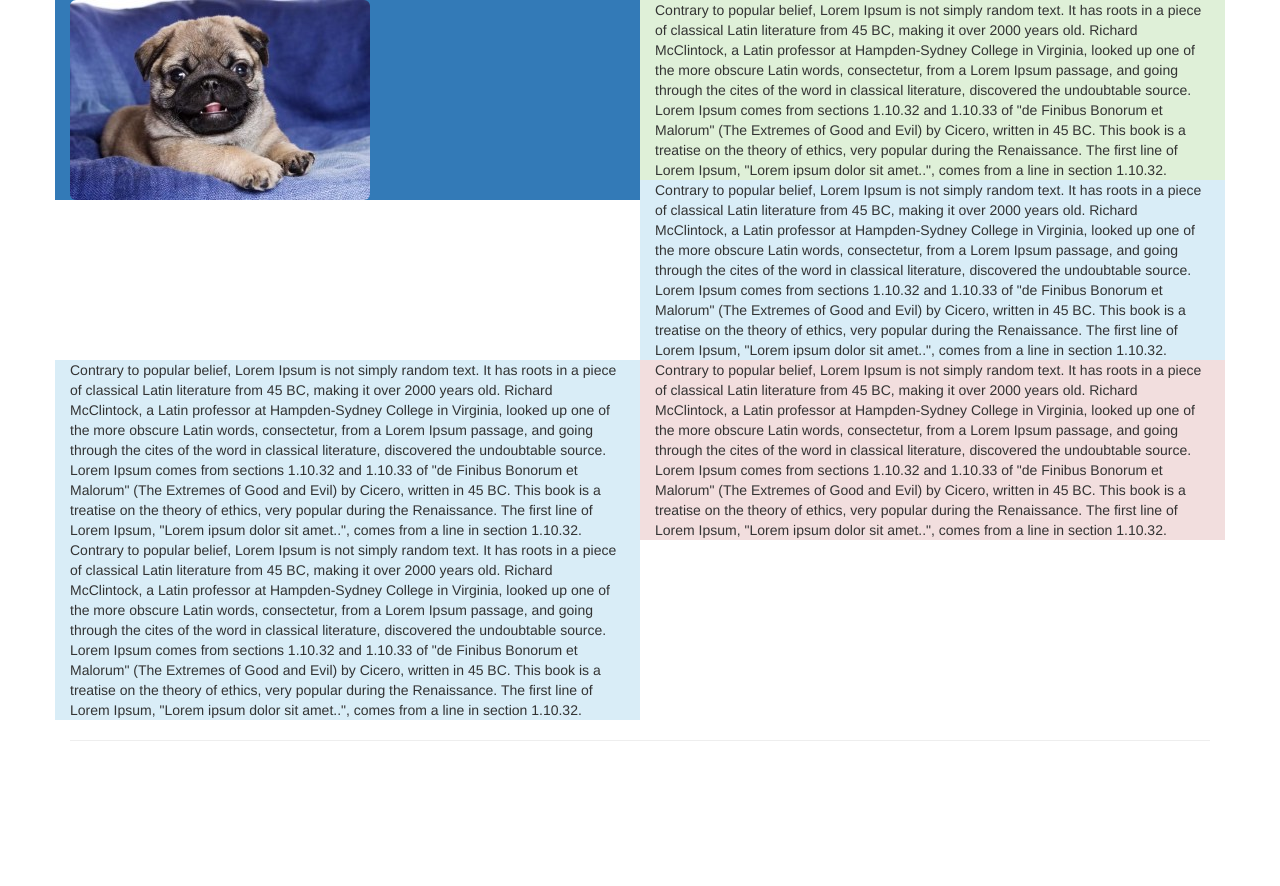
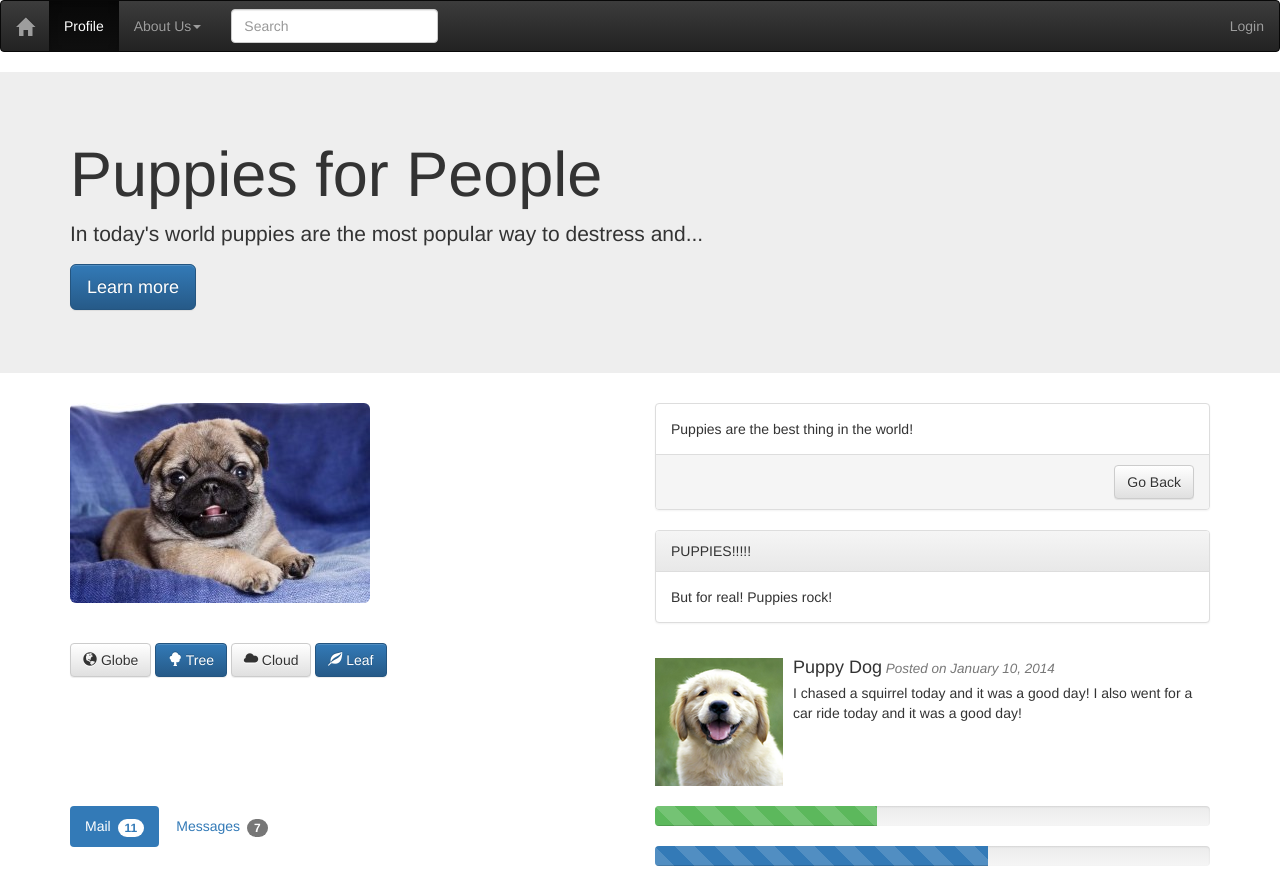
Before and after one commit to bevans21/bevans21.github.io, a plain HTML site: page other projects/twitter bootstrap/index.html in a window 1280 px wide. Before the commit the page ends 800 px from the top, so only its background shows below. Drawn offline with nearby package versions, Linux system fonts and the light colour scheme.

Commit message:
index changes

```diff
--- a/other projects/twitter bootstrap/index.html
+++ b/other projects/twitter bootstrap/index.html
@@ -12,66 +12,135 @@
 
 <body>
 
+      <nav role="navigation" class="navbar navbar-inverse">
+        <div class="navbar-header">
+            <button type="button" data-target="#navbarCollapse" data-toggle="collapse" class="navbar-toggle">
+                <span class="sr-only">Toggle navigation</span>
+                <span class="icon-bar"></span>
+                <span class="icon-bar"></span>
+                <span class="icon-bar"></span>
+            </button>
+        <a href="#" class="navbar-brand glyphicon glyphicon-home"></a>
+        </div>
+    <!-- Collection of nav links, forms, and other content for toggling -->
+        <div id="navbarCollapse" class="collapse navbar-collapse">
+            <ul class="nav navbar-nav">
+                <li class="active"><a href="#">Profile</a></li>
+                <li class="dropdown">
+                    <a data-toggle="dropdown" class="dropdown-toggle" href="#">About Us<b class="caret"></b></a>
+                    <ul role="menu" class="dropdown-menu">
+                        <li><a href="#">Puppies</a></li>
+                        <li><a href="#">Visiting Hours</a></li>
+                        <li><a href="#">Adopt</a></li>
+                        <li class="divider"></li>
+                        <li><a href="#">Contact Us</a></li>
+                    </ul>
+                </li>
+            </ul>
+            <form role="search" class="navbar-form navbar-left">
+                <div class="form-group">
+                    <input type="text" placeholder="Search" class="form-control">
+                </div>
+            </form>
+            <ul class="nav navbar-nav navbar-right">
+                <li><a href="#">Login</a></li>
+            </ul>
+        </div>
+      </nav>
+
+
+      <div class="jumbotron hidden-sm visible-lg">
+        <div class="container">
+          <h1>Puppies for People</h1>
+          <p>In today's world puppies are the most popular way to destress and...</p>
+          <p><a href="#" class="btn btn-primary btn-lg">Learn more</a></p>
+        </div>
+      </div>
+
+
     <div class="container">
+
         <div class="row">
-            <div class="col-sm-4 col-lg-6 bg-primary">
-              <img src= "/images/pugpuppy.jpg" class="img-rounded" alt="Rounded Image">
+            <div class="clearfix visible-sm-block"></div>
+            <div class="col-sm-4 col-lg-6">
+              <img src="images/pugpuppy.jpg" class="img-rounded" alt="Rounded Image">
             </div>
-            <div class="col-sm-4 col-lg-6 bg-success">
-                Contrary to popular belief, Lorem Ipsum is not simply random text. It has roots in a piece of classical Latin literature
-                from 45 BC, making it over 2000 years old. Richard McClintock, a Latin professor at Hampden-Sydney College
-                in Virginia, looked up one of the more obscure Latin words, consectetur, from a Lorem Ipsum passage, and
-                going through the cites of the word in classical literature, discovered the undoubtable source. Lorem Ipsum
-                comes from sections 1.10.32 and 1.10.33 of "de Finibus Bonorum et Malorum" (The Extremes of Good and Evil)
-                by Cicero, written in 45 BC. This book is a treatise on the theory of ethics, very popular during the Renaissance.
-                The first line of Lorem Ipsum, "Lorem ipsum dolor sit amet..", comes from a line in section 1.10.32.
+
+            <div class="col-sm-4 col-lg-6">
+                <div class="bs-example">
+                    <div class="panel panel-default">
+                      <div class="panel-body">Puppies are the best thing in the world!</div>
+                          <div class="panel-footer clearfix">
+                            <div class="pull-right">
+                                <a href="#" class="btn btn-default">Go Back</a>
+                            </div>
+                          </div>
+                    </div>
+                </div>
+
+                <div class="panel panel-default">
+                  <div class="panel-heading">PUPPIES!!!!!</div>
+                  <div class="panel-body">But for real! Puppies rock!<br> <a href="#"></div>
+                </div>
             </div>
+
             <div class="clearfix visible-sm-block"></div>
-            <div class="col-sm-4 col-lg-6 bg-info">
-                Contrary to popular belief, Lorem Ipsum is not simply random text. It has roots in a piece of classical Latin literature
-                from 45 BC, making it over 2000 years old. Richard McClintock, a Latin professor at Hampden-Sydney College
-                in Virginia, looked up one of the more obscure Latin words, consectetur, from a Lorem Ipsum passage, and
-                going through the cites of the word in classical literature, discovered the undoubtable source. Lorem Ipsum
-                comes from sections 1.10.32 and 1.10.33 of "de Finibus Bonorum et Malorum" (The Extremes of Good and Evil)
-                by Cicero, written in 45 BC. This book is a treatise on the theory of ethics, very popular during the Renaissance.
-                The first line of Lorem Ipsum, "Lorem ipsum dolor sit amet..", comes from a line in section 1.10.32.
+
+            <div class="col-sm-4 col-lg-6 ">
+                  <form>
+                      <button type="submit" class="btn btn-default"><span class="glyphicon glyphicon-globe"></span> Globe</button>
+                      <button type="submit" class="btn btn-primary"><span class="glyphicon glyphicon-tree-deciduous"></span> Tree</button>
+                      <button type="submit" class="btn btn-default"><span class="glyphicon glyphicon-cloud"></span> Cloud</button>
+                      <button type="submit" class="btn btn-primary"><span class="glyphicon glyphicon-leaf"></span> Leaf</button>
+                  </form>
             </div>
+
+
+            <div class="clearfix visible-sm-block"></div>
+            <div class="col-sm-4 col-lg-6">
+              <div class="media">
+                <div class="media-left">
+                  <a href="#">
+                    <img src="images/puppymediaobject.png" class="media-object" alt="Sample Image"><br>
+                  </a>
+                </div>
+
+                <div class="media-body">
+                  <h4 class="media-heading">Puppy Dog<small><i> Posted on January 10, 2014</i></small></h4>
+                  <p>I chased a squirrel today and it was a good day! I also went for a car ride today and it was a good day!</p>
+                </div>
+              </div>
+            </div>
+
+
             <div class="clearfix visible-md-block"></div>
-            <div class="col-sm-4 col-lg-6 bg-info">
-                Contrary to popular belief, Lorem Ipsum is not simply random text. It has roots in a piece of classical Latin literature
-                from 45 BC, making it over 2000 years old. Richard McClintock, a Latin professor at Hampden-Sydney College
-                in Virginia, looked up one of the more obscure Latin words, consectetur, from a Lorem Ipsum passage, and
-                going through the cites of the word in classical literature, discovered the undoubtable source. Lorem Ipsum
-                comes from sections 1.10.32 and 1.10.33 of "de Finibus Bonorum et Malorum" (The Extremes of Good and Evil)
-                by Cicero, written in 45 BC. This book is a treatise on the theory of ethics, very popular during the Renaissance.
-                The first line of Lorem Ipsum, "Lorem ipsum dolor sit amet..", comes from a line in section 1.10.32.
+
+            <div class="col-sm-4 col-lg-6">
+                <ul class="nav nav-pills">
+                    <li class="active"><a href="#">Mail <span class="badge">11</span></a></li>
+                    <li><a href="#">Messages <span class="badge">7</span></a></li>
+                  </ul>
+
             </div>
+
             <div class="clearfix visible-sm-block"></div>
-            <div class="col-sm-4 col-lg-6 bg-danger">
-                Contrary to popular belief, Lorem Ipsum is not simply random text. It has roots in a piece of classical Latin literature
-                from 45 BC, making it over 2000 years old. Richard McClintock, a Latin professor at Hampden-Sydney College
-                in Virginia, looked up one of the more obscure Latin words, consectetur, from a Lorem Ipsum passage, and
-                going through the cites of the word in classical literature, discovered the undoubtable source. Lorem Ipsum
-                comes from sections 1.10.32 and 1.10.33 of "de Finibus Bonorum et Malorum" (The Extremes of Good and Evil)
-                by Cicero, written in 45 BC. This book is a treatise on the theory of ethics, very popular during the Renaissance.
-                The first line of Lorem Ipsum, "Lorem ipsum dolor sit amet..", comes from a line in section 1.10.32.
-            </div>
-            <div class="col-sm-4 col-lg-6 bg-info">
-                Contrary to popular belief, Lorem Ipsum is not simply random text. It has roots in a piece of classical Latin literature
-                from 45 BC, making it over 2000 years old. Richard McClintock, a Latin professor at Hampden-Sydney College
-                in Virginia, looked up one of the more obscure Latin words, consectetur, from a Lorem Ipsum passage, and
-                going through the cites of the word in classical literature, discovered the undoubtable source. Lorem Ipsum
-                comes from sections 1.10.32 and 1.10.33 of "de Finibus Bonorum et Malorum" (The Extremes of Good and Evil)
-                by Cicero, written in 45 BC. This book is a treatise on the theory of ethics, very popular during the Renaissance.
-                The first line of Lorem Ipsum, "Lorem ipsum dolor sit amet..", comes from a line in section 1.10.32.
+
+
+            <div class="col-sm-4 col-lg-6">
+              <div class="progress progress-striped">
+                <div class="progress-bar progress-bar-success" style="width: 40%">
+                  <span class="sr-only">40% Used</span>
+                </div>
+              </div>
+
+              <div class="progress progress-striped">
+                <div class="progress-bar active" style="width: 60%;">
+                  <span class="sr-only">60% Complete</span>
+                </div>
+              </div>
             </div>
         </div>
-        <hr>
-        <div class="row">
-            <div class="col-sm-12">
-            </div>
         </div>
-    </div>
 </body>
 
 </html>
```
Also changed, not shown: other projects/twitter bootstrap/images/puppymediaobject.png (added).
